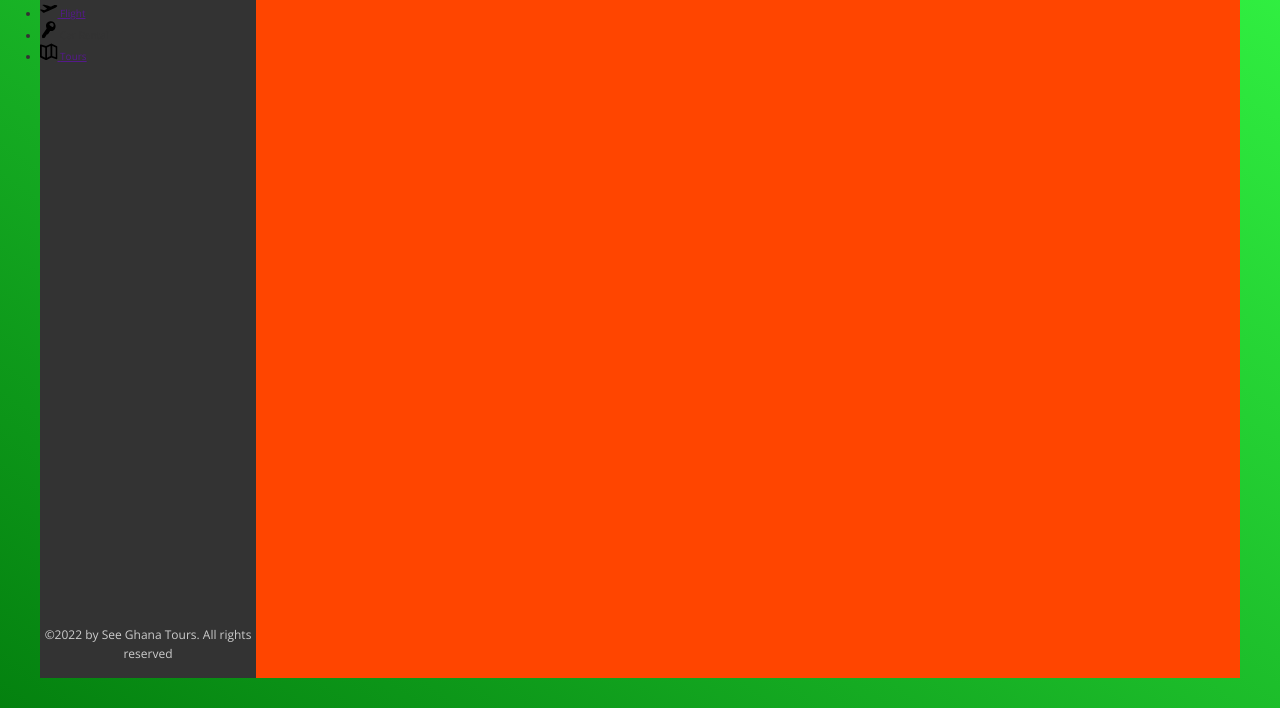
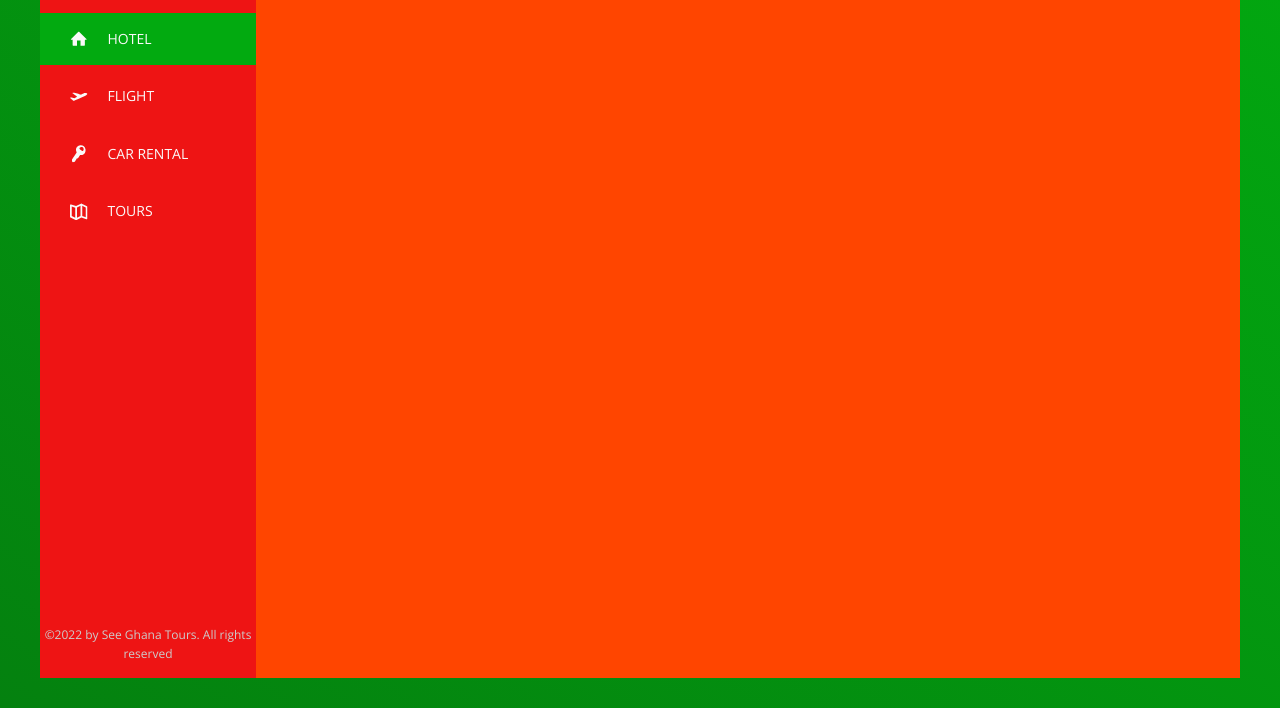
Before and after one commit to solomonyaw/Trillo, a website: page index.html in a window 1280 px wide. Shown: the part 172-880 px from the top of the page. Drawn offline with nearby package versions, Linux system fonts and the light colour scheme.

Commit message:
upadated scss and html files

```diff
--- a/index.html
+++ b/index.html
@@ -50,7 +50,7 @@
             <div class="content">
                 <nav class="sidebar">
                   <ul class="side-nav">
-                    <li class="side-nav__item"><a href="" class="side-nav__link">
+                    <li class="side-nav__item side-nav__item--active"><a href="" class="side-nav__link">
                         <svg class="side-nav__icon">
                             <use xlink:href="img/sprite.svg#icon-home"></use>
                         </svg>
@@ -62,11 +62,11 @@
                         </svg>
                         <span>Flight</span>
                     </a></li>
-                    <li class="side-nav__item"><a href="" class="side-nav__link"></a>
+                    <li class="side-nav__item"><a href="" class="side-nav__link">
                         <svg class="side-nav__icon">
                             <use xlink:href="img/sprite.svg#icon-key"></use>
                         </svg>
-                        <span>Car Rental</span></li>
+                        <span>Car Rental</span></a></li>
                     <li class="side-nav__item"><a href="" class="side-nav__link">
                         <svg class="side-nav__icon">
                         <use xlink:href="img/sprite.svg#icon-map"></use>
--- a/sass/_base.scss
+++ b/sass/_base.scss
@@ -19,8 +19,9 @@ Grey dark 3: #999
     --primary-color:#eb2f64;
     --primar-light: #FF3366;
     --primary-dark: #BA265D;
+    --secondary-color:rgb(238, 20, 20);
     --primary-green: rgb(4, 129, 15);
-    --primary-light-green: rgb(53, 250, 70);
+    --primary-light-green: rgb(2, 170, 16);
      --grey-light-1: #faf9f9;
     --grey-light-2: #f4f2f2;
     --grey-light-3:#f0eeee;
--- a/sass/_components.scss
+++ b/sass/_components.scss
@@ -96,7 +96,17 @@
 
     &>*:hover
     {
-       background-color: var(--grey-dark-2);
+       background-color: var(--primary-green);
+    }
+
+    &>*:hover &__user-name
+    {
+        color: var(--grey-light-2);
+    }
+    &>*:hover &__icon
+    {
+       background-color: var(--primary-green);
+       fill:var(--grey-light-2);
     }
 
     &__icon-box
@@ -137,6 +147,7 @@
        margin-right: 2rem;
     }
 
+
 }
 
 
@@ -146,14 +157,59 @@
 
 .side-nav
 {
+  font-size: 1.4rem;
+  list-style: none;
+  margin-top: 3.5rem;
 
     &__item
     {
 
+        position: relative;
+
+       &:not(:last-child)
+       {
+        margin-bottom: .5rem;
+       }
+
     }
 
-    &__link
+
+    &__item::before
     {
+     content: "";
+     position:absolute;
+     top:0;
+     left: 0;
+     height: 100%;
+     width: 0.3rem;
+     background-color: var(--primary-light-green);
+     transform: scaleY(0);
+     transform-origin: center;
+     transition: transform , width .6s  cubic-bezier(1,.35,0,.87) .2s, background-color .2s;
+
+    }
+
+    &__item:hover::before,&__item--active::before
+    {
+        transform: scaleY(1);
+        width: 100%;
+    }
+
+    &__item:active::before{
+     background-color: var(--primary-green);
+    }
+
+    &__link:link,&__link:visited
+    {
+        color: var(--grey-light-1);
+        text-decoration: none;
+        text-transform: uppercase;
+        display: block;
+        padding: 1.5rem 3rem;
+        display:flex;
+        align-items: center;
+        position: relative;
+        z-index: 10000;
 
     }
 
@@ -161,6 +217,8 @@
     {
      width:1.75rem;
      height:1.75rem;
+     margin-right: 2rem;
+     fill: currentColor;
     }
 }
 
@@ -174,5 +232,4 @@
     color: var(--grey-light-4);
     text-align: center;
     padding: 1.5rem 0;
-    align-self: flex-end;
 }
--- a/sass/_layout.scss
+++ b/sass/_layout.scss
@@ -25,7 +25,7 @@
 
 .sidebar
 {
-  background-color: var(--grey-dark-1);
+  background-color: var(--secondary-color);
 flex: 0 0 18%;
 display: flex;
 flex-direction: column;
```
Also changed, not shown: css/style.css, 1 other file.
